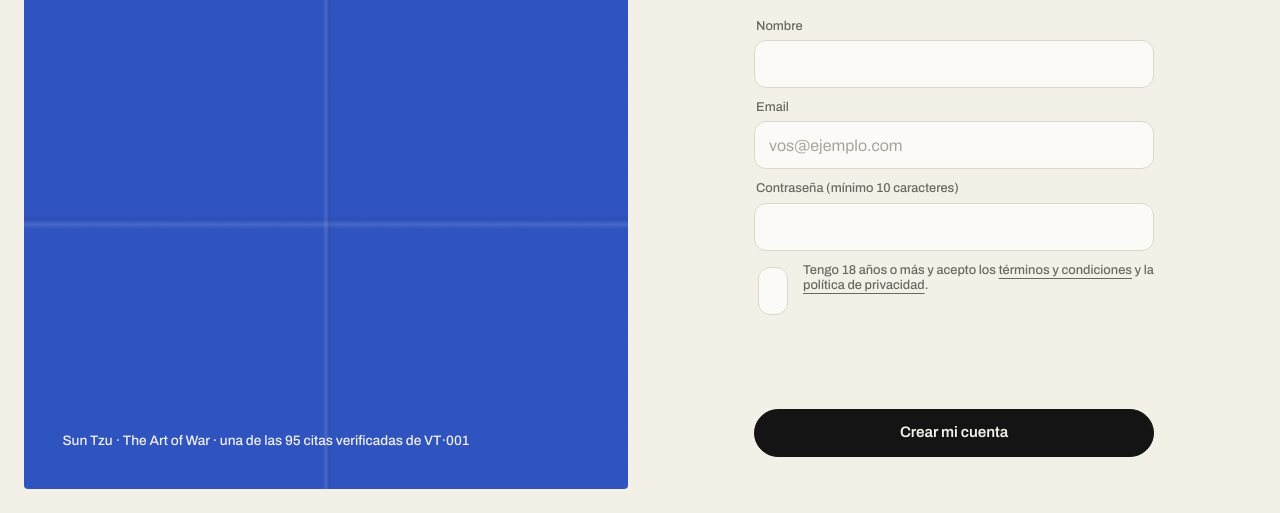
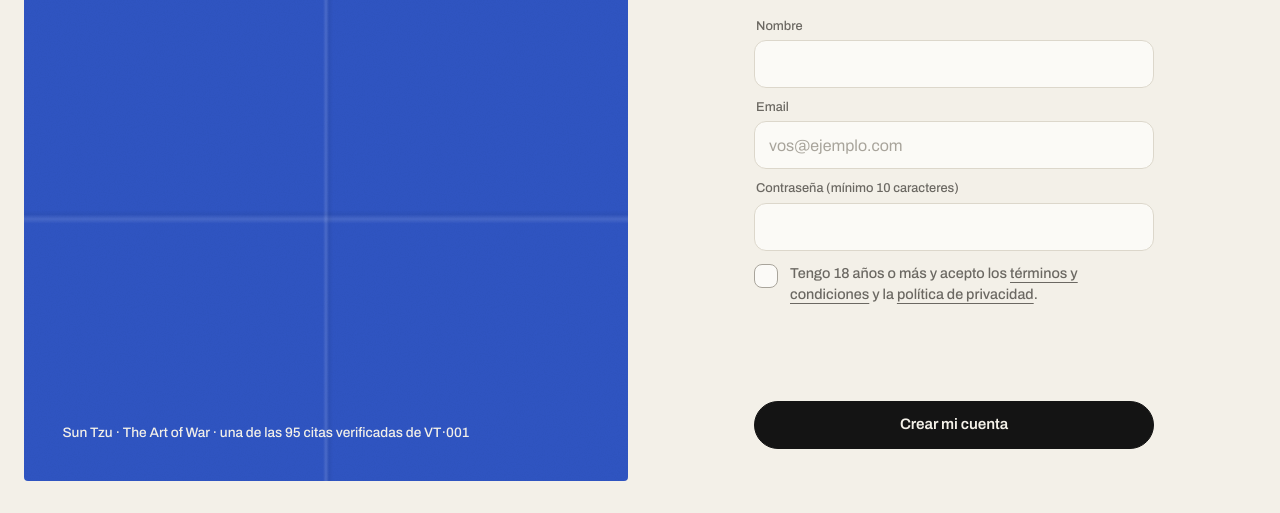
Before and after one commit to kitifica-max/textovivo, a plain HTML site: page diseno/entrar.html in a window 1280 px wide. Shown: the part 332-845 px from the top of the page. Drawn offline with Linux system fonts and the light colour scheme; no server answers.

Commit message:
Arreglar la casilla de términos: estilo propio, no el de los campos de texto
Co-Authored-By: Claude Sonnet 5.5 <noreply@anthropic.com>

```diff
--- a/diseno/entrar.html
+++ b/diseno/entrar.html
@@ -63,9 +63,9 @@
           <div class="campo"><label for="nombre">Nombre</label><input id="nombre" name="nombre" type="text" autocomplete="name" required maxlength="100"></div>
           <div class="campo"><label for="email-c">Email</label><input id="email-c" name="email" type="email" autocomplete="email" placeholder="vos@ejemplo.com" required maxlength="200"></div>
           <div class="campo"><label for="clave-c">Contraseña (mínimo 10 caracteres)</label><input id="clave-c" name="clave" type="password" autocomplete="new-password" required minlength="10" maxlength="200"></div>
-          <div class="campo" style="display:flex;gap:12px;align-items:flex-start;line-height:1.5">
-            <input id="terminos" name="terminos" type="checkbox" style="margin-top:4px;width:18px;height:18px;flex:none">
-            <label for="terminos" style="margin:0;font-weight:500">Tengo 18 años o más y acepto los <a class="enlace" href="terminos.html" target="_blank" rel="noopener">términos y condiciones</a> y la <a class="enlace" href="privacidad.html" target="_blank" rel="noopener">política de privacidad</a>.</label>
+          <div class="acepto">
+            <input id="terminos" name="terminos" type="checkbox" class="caja">
+            <label for="terminos">Tengo 18 años o más y acepto los <a class="enlace" href="terminos.html" target="_blank" rel="noopener">términos y condiciones</a> y la <a class="enlace" href="privacidad.html" target="_blank" rel="noopener">política de privacidad</a>.</label>
           </div>
           <div id="ts-registro" style="margin:4px 0 14px;min-height:65px"></div>
           <button class="boton ancho" type="submit">Crear mi cuenta</button>
--- a/diseno/estilos.css
+++ b/diseno/estilos.css
@@ -420,3 +420,13 @@ details p { margin: 10px 0 0; color: var(--gris); max-width: 44em; }
 
 /* El atributo hidden debe ganarle a cualquier display de componente */
 [hidden] { display: none !important; }
+
+
+/* Casilla de verificación (términos, dominio público). No usar dentro de .campo: ese estilo es para campos de texto. */
+.acepto { display: flex; gap: 12px; align-items: flex-start; margin: 6px 0 16px; line-height: 1.5; }
+.acepto label { margin: 0; font: 500 0.9rem/1.5 var(--sans); color: var(--gris); cursor: pointer; }
+.caja { appearance: none; -webkit-appearance: none; flex: none; width: 24px; height: 24px; margin: 1px 0 0; border: 1.5px solid var(--gris-claro, #bdb8ad); border-radius: 8px; background: #fbfaf7; display: grid; place-content: center; cursor: pointer; transition: background 0.15s, border-color 0.15s; }
+.caja::after { content: ""; width: 12px; height: 7px; border-left: 2.5px solid #fff; border-bottom: 2.5px solid #fff; transform: rotate(-45deg) translate(1px, -1px) scale(0); transition: transform 0.15s; }
+.caja:checked { background: var(--tinta); border-color: var(--tinta); }
+.caja:checked::after { transform: rotate(-45deg) translate(1px, -1px) scale(1); }
+.caja:focus-visible { outline: 3px solid color-mix(in srgb, var(--foco) 45%, transparent); outline-offset: 2px; }
```
Also changed, not shown: diseno/subir.html (+3 -5 lines).
